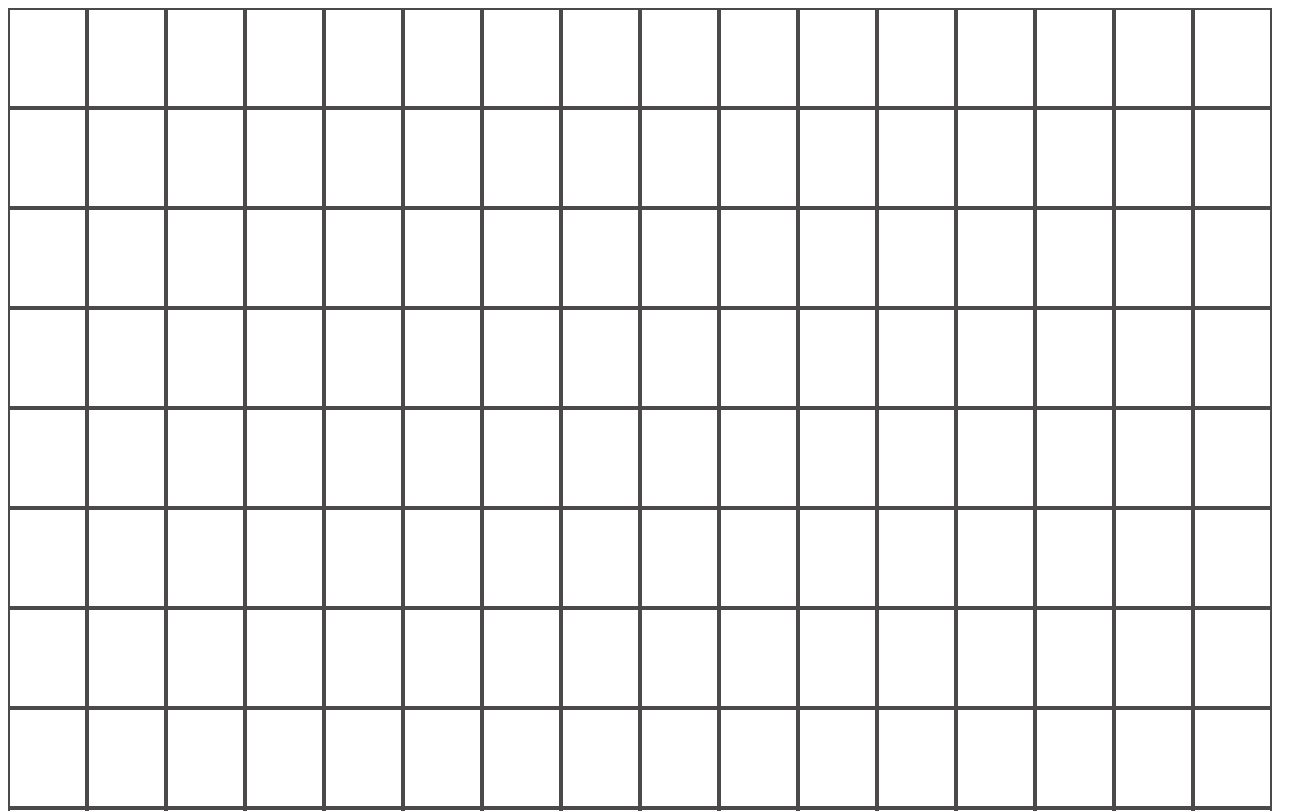
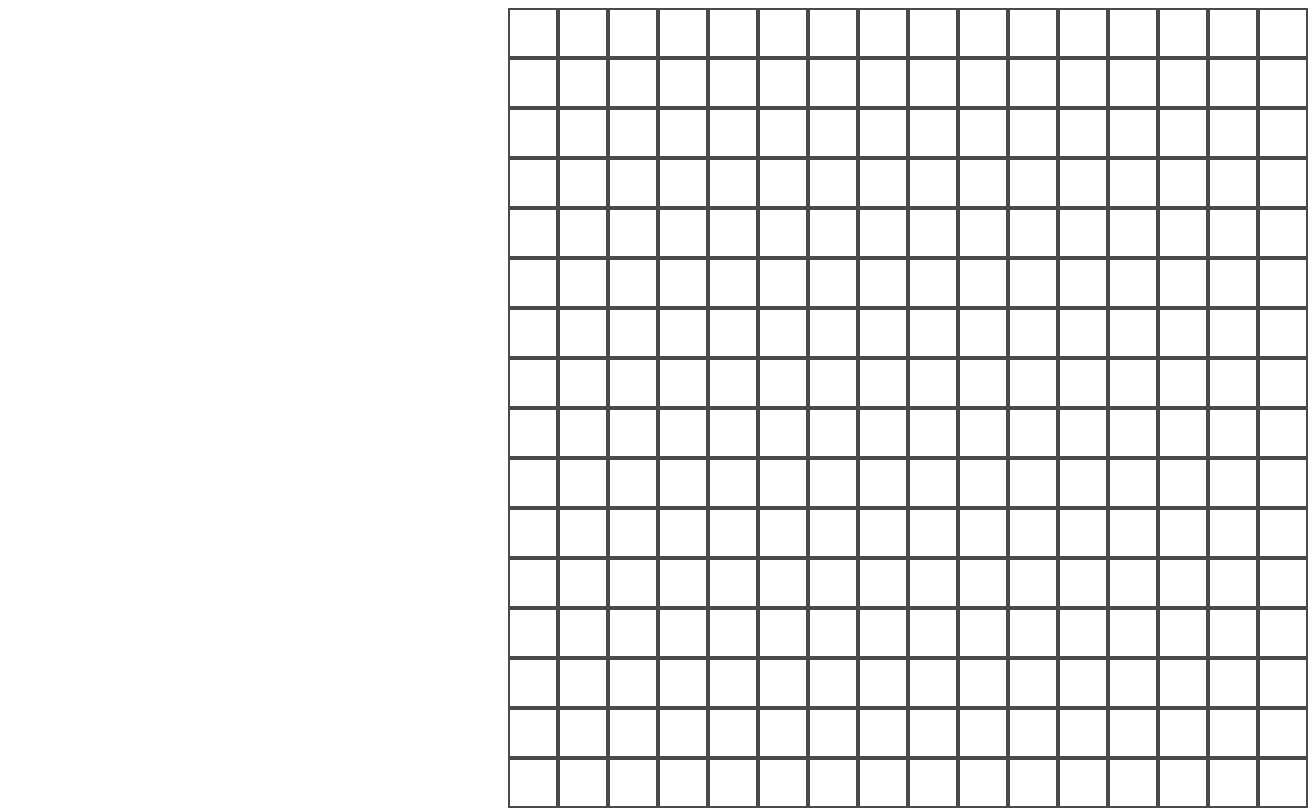
Before and after one commit to TaoMaru/etchasketch, a plain HTML site: page index.html in a window 1280 px wide. Shown: the top 811 px of the page, 1308 px wide, since content can reach past the window. Drawn offline with Linux system fonts and the light colour scheme.

Commit message:
Adjust size of grid to fit on screen, add hover style change

```diff
--- a/main.js
+++ b/main.js
@@ -24,3 +24,13 @@ function makeGrid() {
 }
 
 makeGrid();
+
+function darken(e) {
+    console.log(e);
+    e.target.classList.add("dark");
+}
+
+const gridBoxes = document.querySelectorAll(".container>div");
+for(let aBox of gridBoxes) {
+    aBox.addEventListener("mouseover", darken);
+};
--- a/styles.css
+++ b/styles.css
@@ -1,13 +1,16 @@
 .container {
     display: flex;
+    width: 800px;
+    height: 800px;
+    margin-left: 500px;
 }
 
 .gridDiv {
     flex: 1 1 auto;
     border: 2px solid #4b4949;
     box-sizing: border-box;
-    height: 100px;
-    width: auto;
+    height: 50px;
+    width: 50px;
     margin: 0;
     padding: 0;
 }
@@ -18,6 +21,10 @@
     display: flex;
     flex-direction: column;
 
-    height: 1600px;
+    height: 800px;
     width: auto;
 }
+
+.dark {
+    background-color: #4b4949;
+}
```
